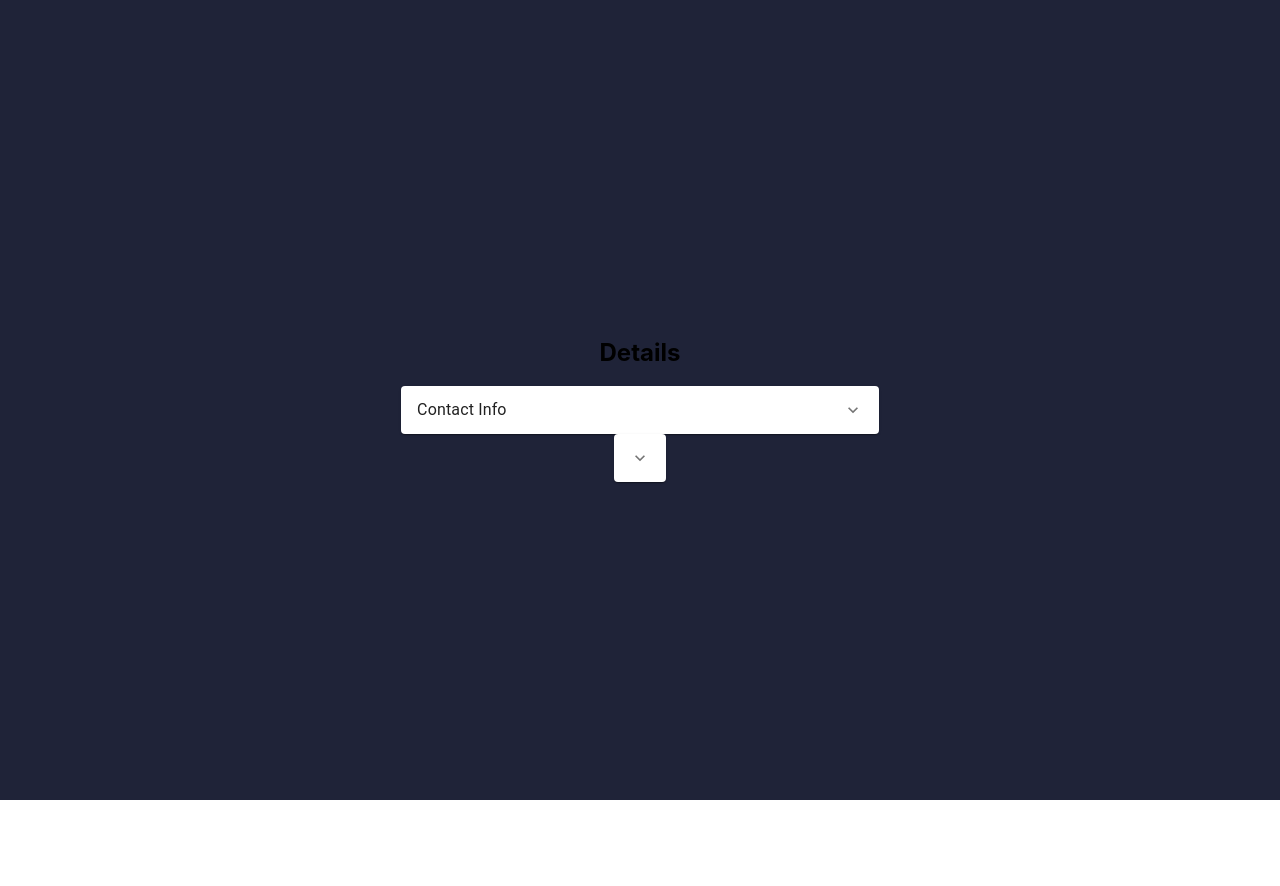
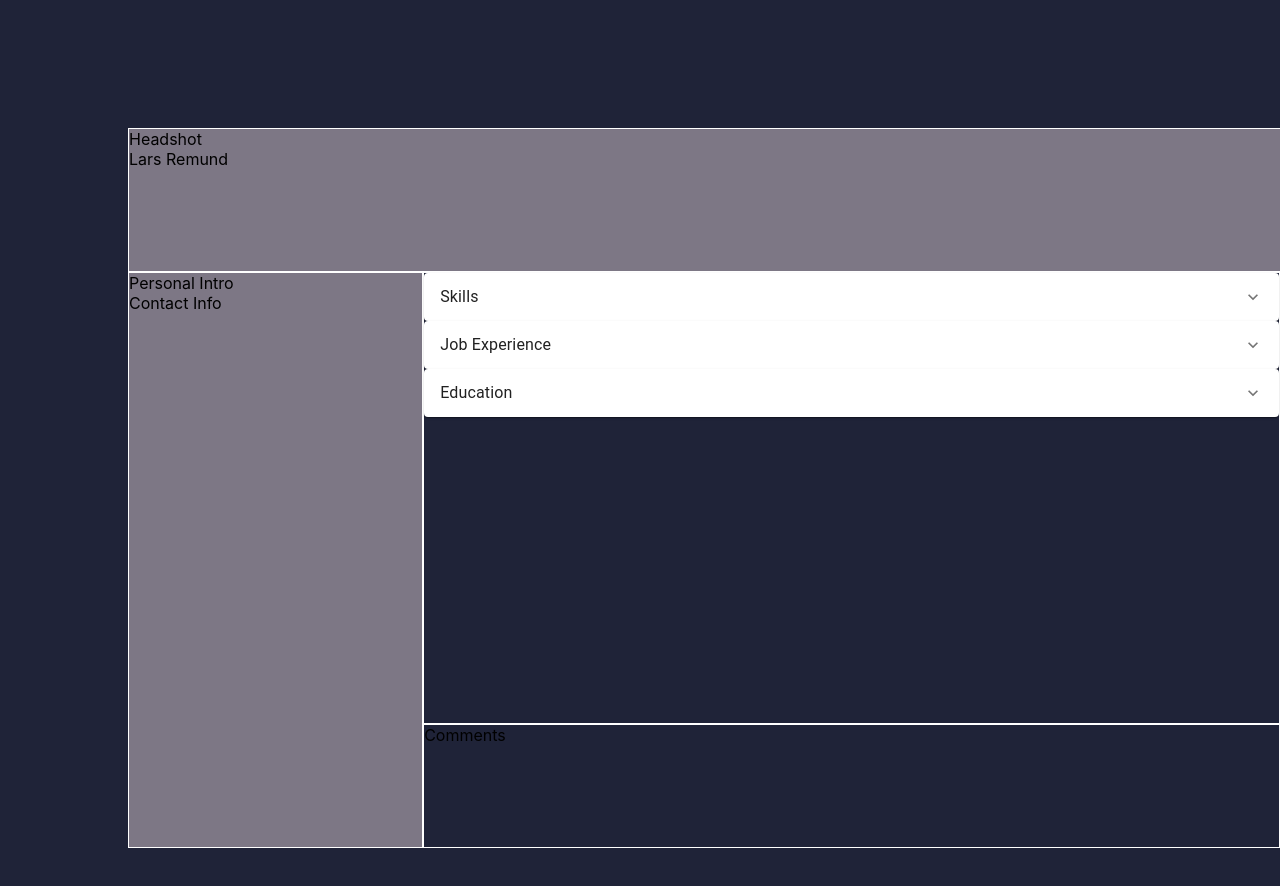
Before and after one commit to laremund/Proof-I-Can-React, a React (Create React App) app in the folder my-app/: page / in a window 1280 px wide. Shown: the top 886 px of the page. Before the commit the page ends 800 px from the top, so only its background shows below. Built offline with nearby package versions, Linux system fonts and the light colour scheme.

Commit message:
Started implementing the mvp for my wireframe, USING CSS GRID-TEMPLATE

```diff
--- a/my-app/public/index.html
+++ b/my-app/public/index.html
@@ -1,4 +1,4 @@
-<!DOCTYPE html>
+<!doctype html>
 <html lang="en">
   <head>
     <meta charset="utf-8" />
@@ -24,20 +24,9 @@
       work correctly both with client-side routing and a non-root public URL.
       Learn how to configure a non-root public URL by running `npm run build`.
     -->
-    <title>React App</title>
+    <title>Proof I Can React</title>
   </head>
   <body>
-    <noscript>You need to enable JavaScript to run this app.</noscript>
     <div id="root"></div>
-    <!--
-      This HTML file is a template.
-      If you open it directly in the browser, you will see an empty page.
-
-      You can add webfonts, meta tags, or analytics to this file.
-      The build step will place the bundled scripts into the <body> tag.
-
-      To begin the development, run `npm start` or `yarn start`.
-      To create a production bundle, use `npm run build` or `yarn build`.
-    -->
   </body>
 </html>
--- a/my-app/src/App.css
+++ b/my-app/src/App.css
@@ -2,19 +2,51 @@
   --primary-dark: #1f2338ff;
   --primary-medium: #8696b0ff;
   --primary-light: #eae7f1ff;
-  --seconday-dull: #7d7785ff;
+  --secondary-dull: #7d7785ff;
   --secondary-vivid: #786d8dff;
 }
 
-.App {
-  text-align: center;
+body {
+  background-color: var(--primary-dark);
+}
+.resume {
+  height: 100vh;
+  width: 100vw;
 }
 
-.App-Container {
-  background-color: var(--primary-dark);
-  min-height: 100vh;
-  display: flex;
-  flex-direction: column;
-  align-items: center;
-  justify-content: center;
+.resume-container {
+  width: 90%;
+  height: 90%;
+  margin-top: 10%;
+  margin-left: 10%;
+  display: grid;
+  grid-template:
+    "name name name"
+    "info accordion accordion"
+    "info accordion accordion"
+    "info accordion accordion"
+    "info comments comments";
 }
+
+.info-sidebar {
+  grid-area: info;
+  background-color: var(--secondary-dull);
+  border: 1px solid white;
+}
+
+.headshot-name-header {
+  grid-area: name;
+  background-color: var(--secondary-dull);
+  border: 1px solid white;
+  width: 100%;
+}
+
+.accordion-section {
+  grid-area: accordion;
+  border: 1px solid white;
+}
+
+.comment-section {
+  grid-area: comments;
+  border: 1px solid white;
+}
--- a/my-app/src/App.js
+++ b/my-app/src/App.js
@@ -1,19 +1,29 @@
-import logo from './logo.svg';
-import './App.css';
-import FAQ from './FAQ';
+import "./App.css";
+import FAQ from "./FAQ";
 
 function App() {
   return (
-    <div className="App">
-      <div className="App-Container">
-        <h2>Details</h2>
-        <FAQ
-          question='Contact Info'
-          answer='123-456-7890 | lars@mail.com | 123 This Court, NY, NY 12345'
-        />
-        <FAQ
-
-        />
+    <div className="resume">
+      <div className="resume-container">
+        <header className="headshot-name-header">
+          <div className="headshot-container">
+            <div className="headshot">Headshot</div>
+          </div>
+          <div className="name">Lars Remund</div>
+        </header>
+        <div className="info-sidebar">
+          <div className="personal-intro">Personal Intro</div>
+          <div className="contact-info">Contact Info</div>
+        </div>
+        <div className="accordion-section">
+          <FAQ
+            question="Skills"
+            answer="123-456-7890 | lars@mail.com | 123 This Court, NY, NY 12345"
+          />
+          <FAQ className="accordion" question="Job Experience" />
+          <FAQ className="accordion" question="Education" />
+        </div>
+        <div className="comment-section">Comments</div>
       </div>
     </div>
   );
--- a/my-app/src/FAQ/FAQ.js
+++ b/my-app/src/FAQ/FAQ.js
@@ -14,7 +14,7 @@ export default function FAQ({ question, answer }) {
       <Accordion
         className={styles.accordion}
         // square={true}
-        disableGutters={true}
+        // disableGutters={true}
         // onChange={handleChange}
       >
         <AccordionSummary
```
